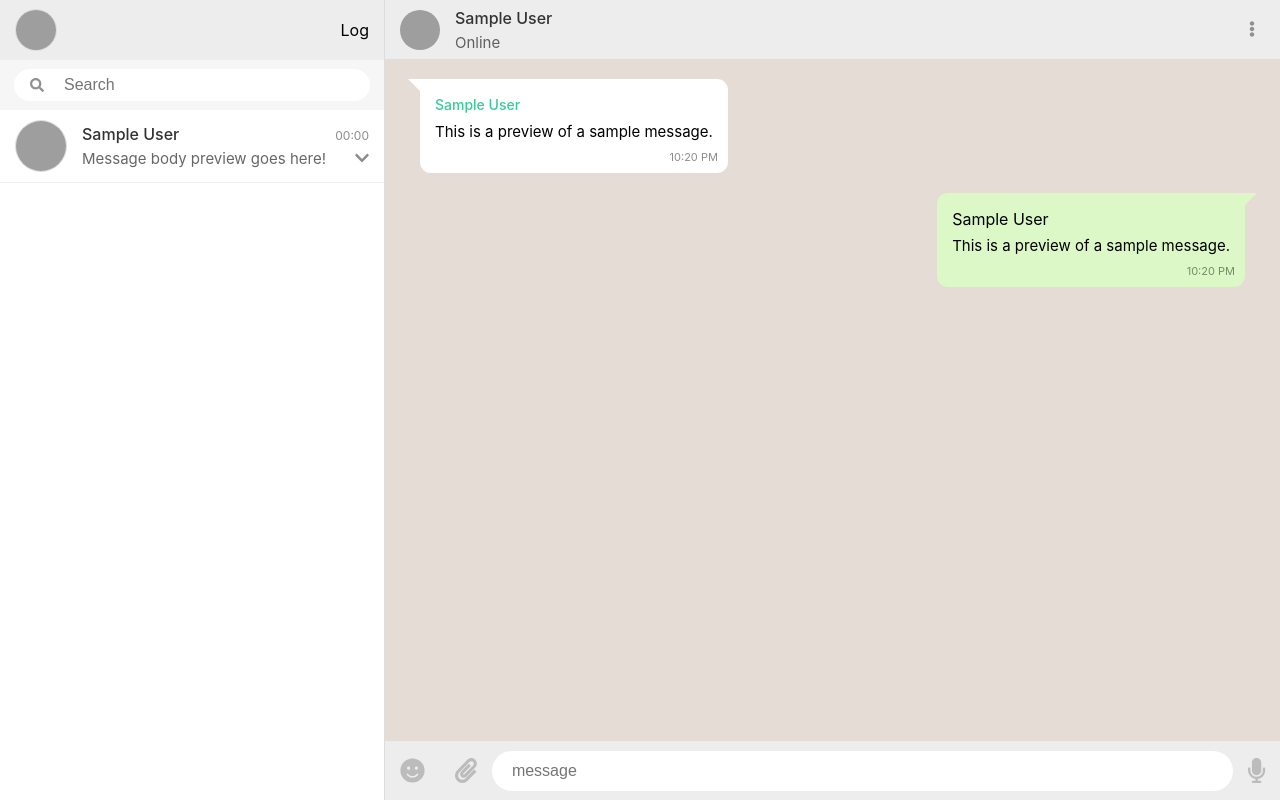
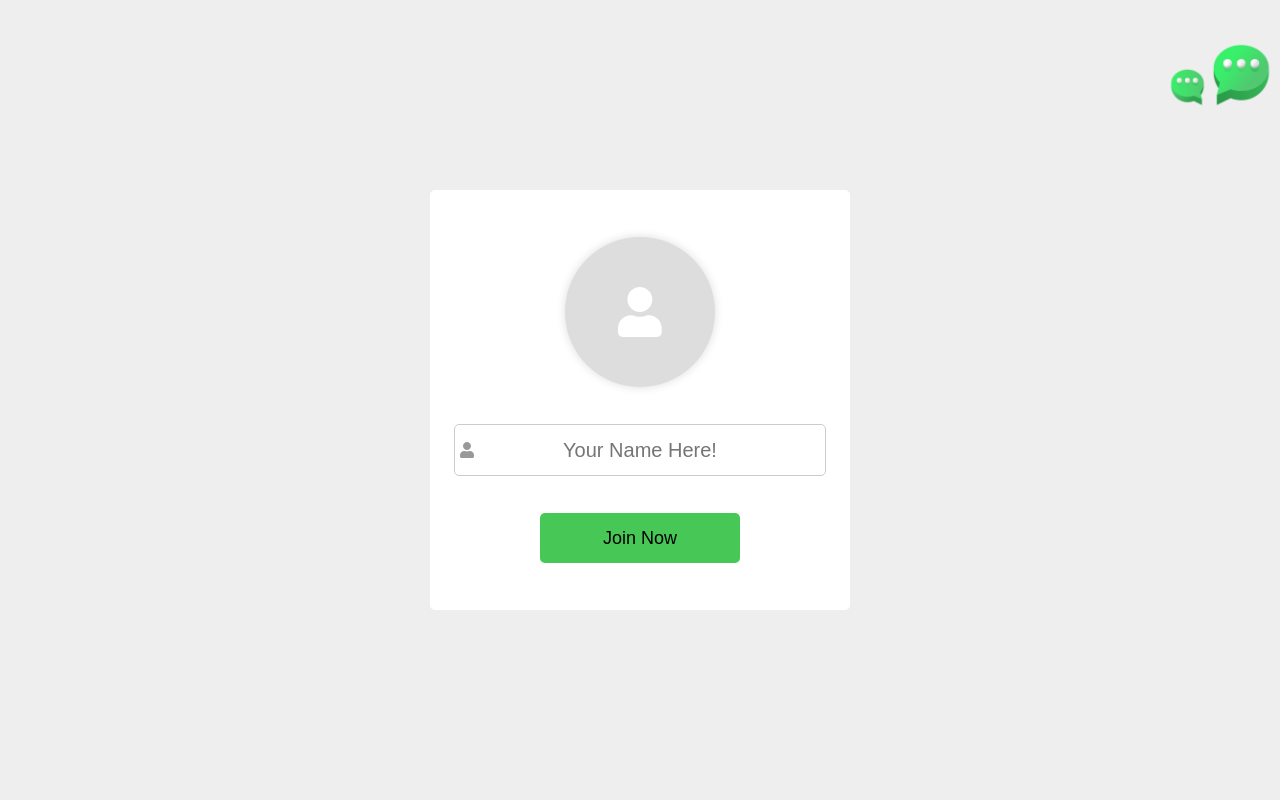
Before and after one commit to UtopiaLab/MERN-Chat, a React (Create React App) app in the folder frontend/: page / in a window 1280 px wide. Built offline with nearby package versions, Linux system fonts and the light colour scheme; grey boxes are pictures that could not be loaded.

Commit message:
login page

```diff
--- a/frontend/src/App.js
+++ b/frontend/src/App.js
@@ -6,7 +6,7 @@ import SideBar from './components/sidebar';
 function App() {
   return (
     <>
-    {false ? (
+    {true ? (
       <Login />
       ) : (
       <div className="App">
--- a/frontend/src/components/chatbody/chat.js
+++ b/frontend/src/components/chatbody/chat.js
@@ -17,7 +17,7 @@ const Chat = () => {
 
             <div className="chat me">
                 <span className="name">
-                    Sample User
+                    You
                 </span>
                 <p className="message">
                     This is a preview of a sample message.
--- a/frontend/src/components/login.js
+++ b/frontend/src/components/login.js
@@ -13,8 +13,13 @@ const Login = () => {
                 <form>
                     <div className="profile-image">
                         <input className="file-upload" type="file" />
-                        <FontAwesomeIcon icon={faUser} />
+                        <FontAwesomeIcon className="icon-block" icon={faUser} />
                     </div>
+                    <div className="profile-name">
+                        <FontAwesomeIcon className="icon-block" icon={faUser} />
+                        <input placeholder="Your Name Here!" type="text" name="name" />
+                    </div>
+                    <input type="submit" className="profile-submit" value="Join Now" />
                 </form>
             </div>
         </div>
--- a/frontend/src/components/sidebar/profile.js
+++ b/frontend/src/components/sidebar/profile.js
@@ -1,3 +1,5 @@
+import { faSignOutAlt } from '@fortawesome/free-solid-svg-icons';
+import { FontAwesomeIcon } from '@fortawesome/react-fontawesome';
 import '../../styles/profile.scss';
 
 const Profile = () => {
@@ -6,8 +8,8 @@ const Profile = () => {
             <div className="img-container">
                 <img alt="profile" src="https://alrigh.com/wp-content/uploads/2020/06/19-tom-profile-picture.webp" />
             </div>
-            <div className="action-items">
-                Log
+            <div className="action-item">
+                <FontAwesomeIcon icon={faSignOutAlt} className="logout"/>
             </div>
         </div>
     )
--- a/frontend/src/styles/chat.scss
+++ b/frontend/src/styles/chat.scss
@@ -59,6 +59,10 @@
                 right: -12px;
                 border-color: #dbf8c6 transparent transparent transparent;
             }
+            .name {
+                font-weight: 500;
+                color: #36cd96;
+            }
         }
     }
 }
--- a/frontend/src/styles/login.scss
+++ b/frontend/src/styles/login.scss
@@ -0,0 +1,91 @@
+.login-container {
+    display: flex;
+    align-items: center;
+    justify-content: center;
+    height: 100vh;
+    background: #eeeeee;
+    .logo {
+        width: 120px;
+        position: absolute;
+        top: 15px;
+        right: 0;
+        img {
+            width: 100%;
+        }
+    }
+    .login-form {
+        width: 400px;
+        height: 400px;
+        border-radius: 5px;
+        padding: 10px;
+        display: flex;
+        flex-direction: column;
+        align-items: center;
+        justify-content: center;
+        background: #ffffff;
+        position: relative;
+        form {
+            display: flex;
+            flex-direction: column;
+            align-items: center;
+            justify-content: space-evenly;
+            height: 100%;
+            width: 100%;
+            .profile-image {
+                width: 150px;
+                height: 150px;
+                border-radius: 50%;
+                background: #dddddd;
+                display: flex;
+                align-items: center;
+                justify-content: center;
+                position: relative;
+                overflow: hidden;
+                box-shadow: 0 0 10px 0 #dddddd;
+                .file-upload {
+                    position: absolute;
+                    height: 150px;
+                    width: 150px;
+                    opacity: 0;
+                    cursor: pointer;
+                }
+                .icon-block {
+                    font-size: 50px;
+                    color: #ffffff;
+                }
+            }
+            .profile-name {
+                width: 100%;
+                display: flex;
+                align-items: center;
+                justify-content: center;
+                position: relative;
+                color: #999999;
+                .icon-block {
+                    position: absolute;
+                    left: 20px;
+                }
+                input {
+                    font-size: 20px;
+                    padding: 5px;
+                    border-radius: 5px;
+                    outline: none;
+                    border: 1px solid #cccccc;
+                    width: calc(100% - 40px);
+                    height: 40px;
+                    text-align: center;
+                }
+            }
+            .profile-submit {
+                width: 200px;
+                height: 50px;
+                font-size: 18px;
+                border: none;
+                background: #46c756;
+                columns: #ffffff;
+                border-radius: 5px;
+                cursor: pointer;
+            }
+        }
+    }
+}
--- a/frontend/src/styles/profile.scss
+++ b/frontend/src/styles/profile.scss
@@ -22,4 +22,15 @@
             height: 100%;
         }
     }
-  }
+    .action-item {
+        display: flex;
+        .logout {
+            opacity: 0.6;
+            color: #000000;
+        }
+        &:hover {
+            opacity: 0.9;
+            cursor: pointer;
+        }
+    }
+}
```
